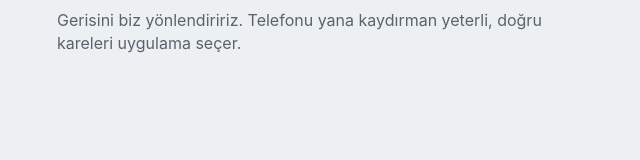
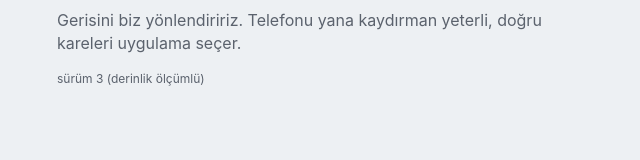
Before and after one commit to berataslancode/ciftkare, a plain HTML site: page index.html in a window 1280 px wide. Shown: the part 243-403 px from the top of the page, without its empty margins (319-959 px from the left). Drawn offline with Linux system fonts and the light colour scheme.

Commit message:
Add files via upload

```diff
--- a/index.html
+++ b/index.html
@@ -68,6 +68,7 @@ p{margin:0;color:var(--mut)}
   <p style="color:var(--ink);font-weight:600">Konu ne kadar uzakta?</p>
   <div class="dist" id="dist"></div>
   <p id="s0note">Gerisini biz yönlendiririz. Telefonu yana kaydırman yeterli, doğru kareleri uygulama seçer.</p>
+  <p style="font-size:.75rem">sürüm 3 (derinlik ölçümlü)</p>
   <div class="spacer"></div>
   <button class="btn" id="start">Kamerayı aç</button>
 </section>
```
